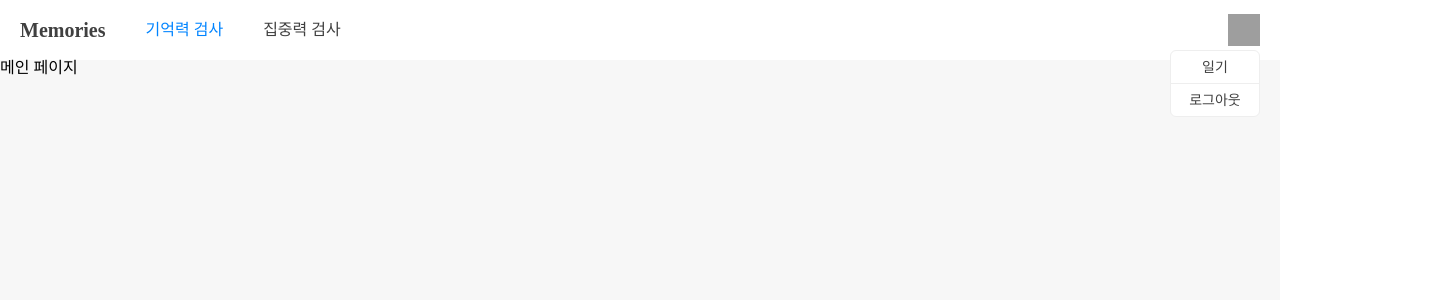
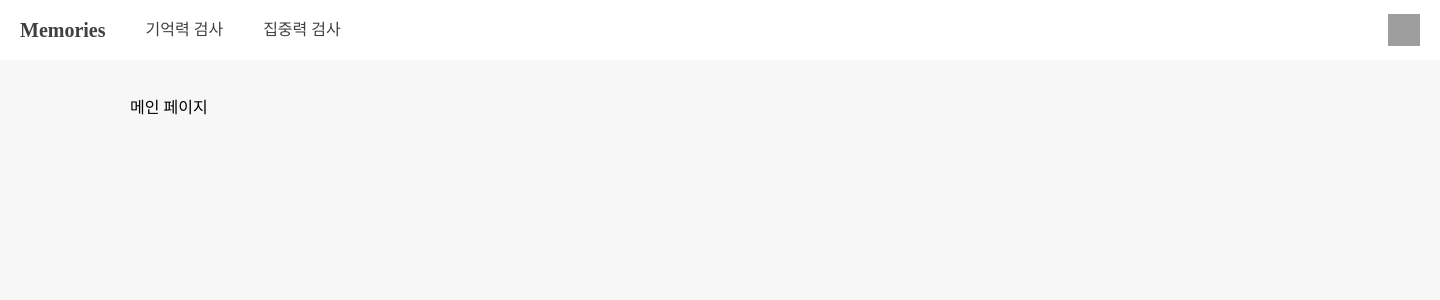
Before and after one commit to yongu09/memories-front, a React (Create React App) app: page /main in a window 1280 px wide. Shown: the top 300 px of the page, 1440 px wide, since content can reach past the window. Built offline with nearby package versions, Linux system fonts and the light colour scheme; grey boxes are pictures that could not be loaded; a web font is replaced by a local one.

Commit message:
2025.03.11. 12:50

```diff
--- a/src/App.tsx
+++ b/src/App.tsx
@@ -6,7 +6,6 @@ import Layout from './layouts/Layout';
 import Auth from './views/Auth';
 
 // Router 구성
-
 // - /auth : 로그인 및 회원가입 페이지
 
 // - /main : 메인 페이지
@@ -48,11 +47,9 @@ function App() {
             <Route path={'update'} element={<>일기 수정 페이지</>} />
           </Route>
         </Route>
+
+        <Route path={'*'} element={<>404 페이지</>} />
       </Route>
-
-
-
-      <Route path={'*'} element={<>404 페이지</>} />
     </Routes>
   );
 }
--- a/src/layouts/Layout/index.tsx
+++ b/src/layouts/Layout/index.tsx
@@ -1,9 +1,46 @@
-import React from 'react'
-import { Outlet } from 'react-router'
+import React, { useEffect, useRef, useState } from 'react'
+import { Outlet, useLocation } from 'react-router'
 
 import './style.css';
 
+// component: 공통 레이아웃 컴포넌트 //
 export default function Layout() {
+
+  // state: 경로 상태 //
+  const { pathname } = useLocation();
+
+  // state: My Content List 요소 참조 //
+  const myContentListRef = useRef<HTMLDivElement | null>(null);
+
+  // state: My Content 드롭다운 상태 //
+  const [showMyContent, setShowMyContent] = useState<boolean>(false);
+
+  // variable: 기억력 검사 클래스 //
+  const memoryTestClass = pathname.startsWith('/memory-test') ? 'navigation-item active' : 'navigation-item';
+  // variable: 집중력 검사 클래스 //
+  const concentrationTestClass = pathname.startsWith('/concentration-test') ? 'navigation-item active' : 'navigation-item';
+
+  // event handler: My Content 클릭 이벤트 처리//
+  const onMyContentClickHandler = () => {
+    setShowMyContent(!showMyContent);
+  };
+
+  // effect: My Content 드롭다운 상태가 변경될 시 실행할 함수 //
+  useEffect( () => {
+    const onOutsideClickHandler = (event: any) => {
+      if (
+        myContentListRef.current &&
+        !myContentListRef.current.contains(event.target as Node)
+      ){
+        setShowMyContent(false);
+      }
+    };
+
+    if (!showMyContent) return;
+
+    document.addEventListener('mousedown', onOutsideClickHandler)
+
+  }, [showMyContent])
 
   // render: 공통 레이아웃 컴포넌트 렌더링 //
   return (
@@ -12,15 +49,17 @@ export default function Layout() {
         <div className='navigation'>
           <div className='title'>Memories</div>
           <div className='navigation-list'>
-            <div className='navigation-item active'>기억력 검사</div>
-            <div className='navigation-item'>집중력 검사</div>
+            <div className={memoryTestClass}>기억력 검사</div>
+            <div className={concentrationTestClass}>집중력 검사</div>
           </div>
         </div>
-        <div className='my-content'>
-          <div className='my-content-list'>
+        <div className='my-content' onClick={onMyContentClickHandler}>
+          {showMyContent &&
+          <div ref={myContentListRef} className='my-content-list'>
             <div className='my-content-item'>일기</div>
             <div className='my-content-item'>로그아웃</div>
           </div>
+          }
         </div>
       </div>
       <div id='main'>
--- a/src/layouts/Layout/style.css
+++ b/src/layouts/Layout/style.css
@@ -1,5 +1,6 @@
 #layout-wrapper {
   background-color: var(--Beige);
+  min-width: 1440px;
   min-height: 1000px;
 }
 
@@ -91,6 +92,14 @@
   line-height: 175%;
 }
 
+#top-bar .my-content-item:hover {
+  font-weight: 700;
+}
+
 #top-bar .my-content-item:first-child {
   border-bottom: 1px solid var(--Lightmode-Grey3);
 }
+
+#main {
+  padding: 40px 130px 80px;
+}
```
